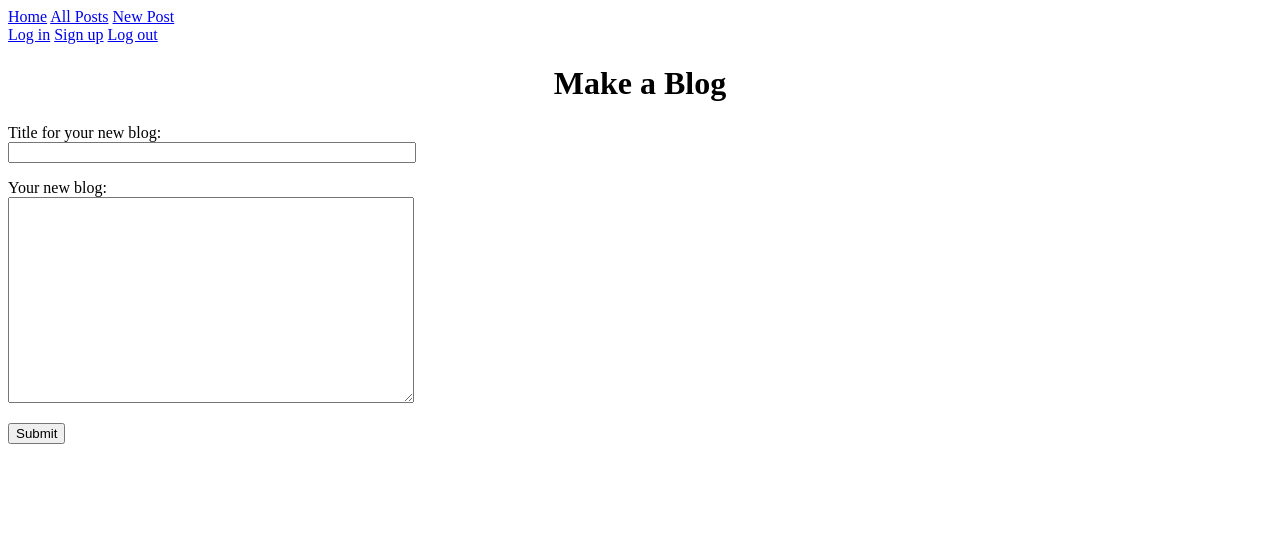
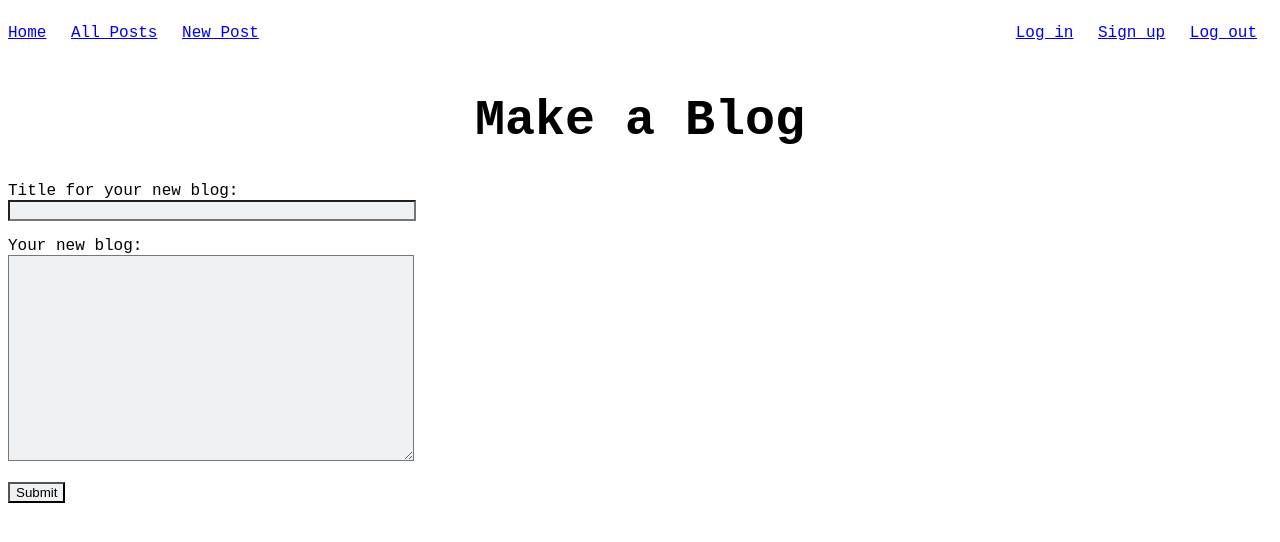
Before and after one commit to djpaquet/blogz, a Flask app: page /newpost in a window 1280 px wide. Shown: the top 542 px of the page. Run offline with Flask 2, Linux system fonts and the light colour scheme; the visitor is signed in with stand-in values (Sample User, id 1).

Commit message:
added styling

```diff
--- a/main.py
+++ b/main.py
@@ -153,7 +153,7 @@ def blog():
     username = request.args.get('username')
 
     if not blog_id:
-        blogs = Blog.query.filter_by(username=username).all()
+        blogs = Blog.query.filter_by().all()
 
         return render_template('blog.html', title='Blogz', blogs=blogs, username=username)
     else:
--- a/static/style/main_page.css
+++ b/static/style/main_page.css
@@ -1,16 +1,57 @@
+body{
+    font-family: 'Courier New', Courier, monospace;
+}
+
 .error {
     color: red;
     font-style: italic
 }
  h1 {
      text-align: center;
+     font-size: 50px;
  }
+
+
 textarea {
     width: 400px;
     height: 200px;
+    background-color: #eff2f4;
+}
+
+.users {
+    font-size: 25px;
+}
+
+
+input,
+.blog_name {
+    background-color: #eff2f4;
+}
+
+.blog_name {
+    width: 400px;
+}
+
+.user-path {
+    text-align: right
 
 }
-input[type=text]{
-    width: 400px;
+nav ul {
+    padding: 0;
+    display: inline-block;
+}
 
+nav ul li {
+    list-style: none;
+    display: inline-block;
+    margin-right: 15px;
 }
+
+nav #user-account {
+    float: right;
+}
+
+.post_author{
+    font-style: italic;
+    font-size: small;
+}
--- a/templates/base.html
+++ b/templates/base.html
@@ -3,38 +3,21 @@
 <html>
     <head>
         <title>Blogz</title>
-        <style type="text/css">
-        .error {
-            color: red;
-            font-style: italic
-        }
-         h1 {
-             text-align: center;
-         }
-        textarea {
-            width: 400px;
-            height: 200px;
-
-        }
-        input[type=text]{
-            width: 400px;
-
-        }
-
-        </style>
+        <link rel= "stylesheet" type= "text/css" href= "{{ url_for('static',filename='style/main_page.css') }}">
     </head>
  <body>
     <nav>
-        <div>
-            <a href="/" >Home</a>
-            <a href="blog">All Posts</a>
-            <a href= "newpost">New Post</a>
-        </div>
-        <div>
-            <a href="/login">Log in</a>
-            <a href="signup">Sign up</a>
-            <a href="/logout">Log out</a>
-        </div>
+        <ul>
+            <li><a href="/" >Home</a></li>
+            <li> <a href="blog">All Posts</a></li>
+            <li><a href= "newpost">New Post</a></li>
+        </ul>
+
+        <ul id='user-account' >
+            <li><a href="/login">Log in</a></li>
+            <li><a href="signup">Sign up</a></li>
+            <li><a href="/logout">Log out</a></li>
+        </ul>
     </nav>
 
     {% block content %}
--- a/templates/newpost.html
+++ b/templates/newpost.html
@@ -8,14 +8,14 @@
 <form method="POST" action='/newpost'>
     <label>
     <div>Title for your new blog:</div>
-    <input type="text" name="name" />
+    <input class='blog_name' type="text" name="name" />
 
      <p class="error">{{title_error}}</p>
     </label>
 
     <label>
         <div>Your new blog:</div>
-        <textarea id="blog-box" name="body"></textarea>
+        <textarea  name="body"></textarea>
         <p class='error'>{{body_error}}<p>
         </label>
 
```
